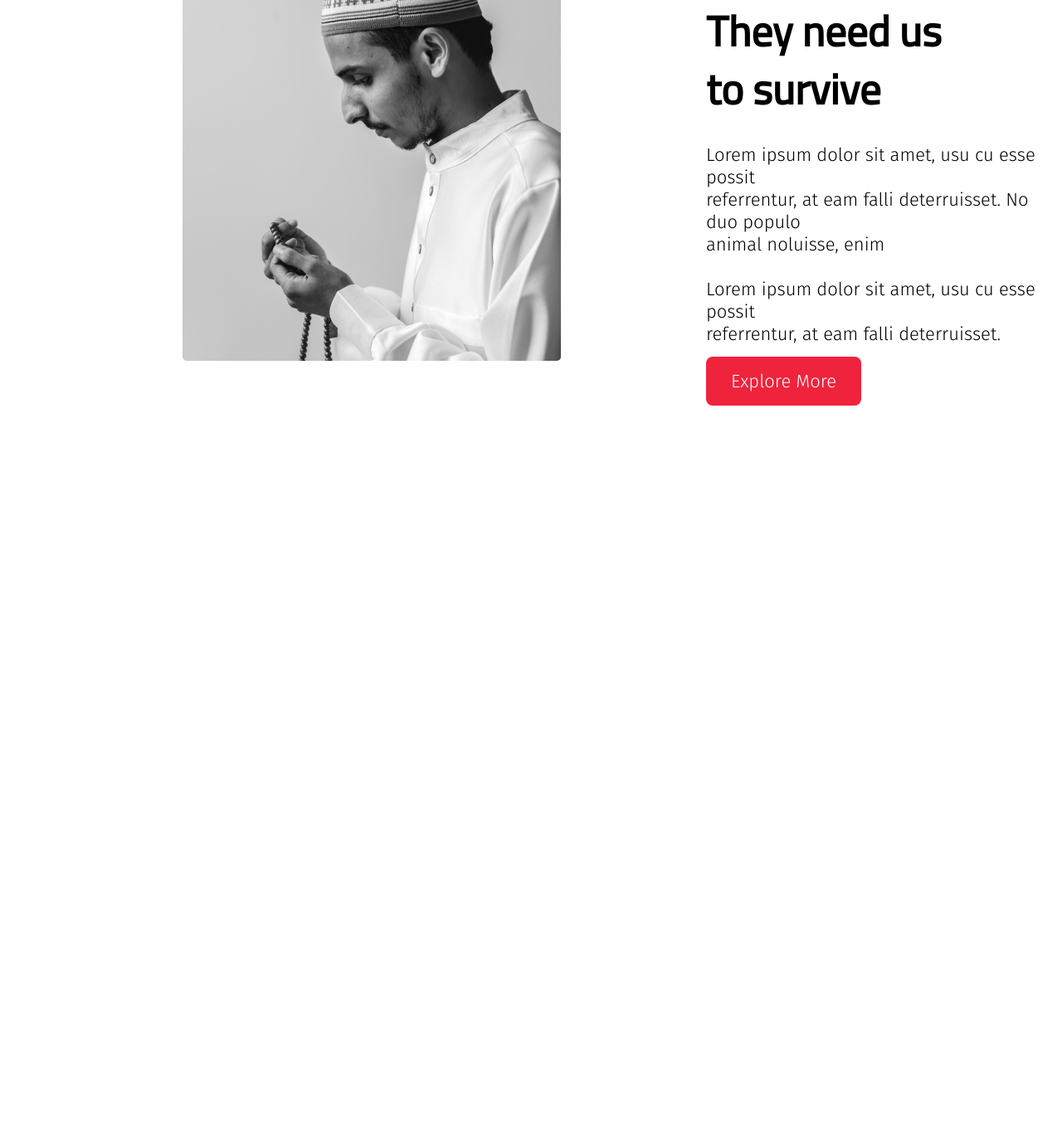
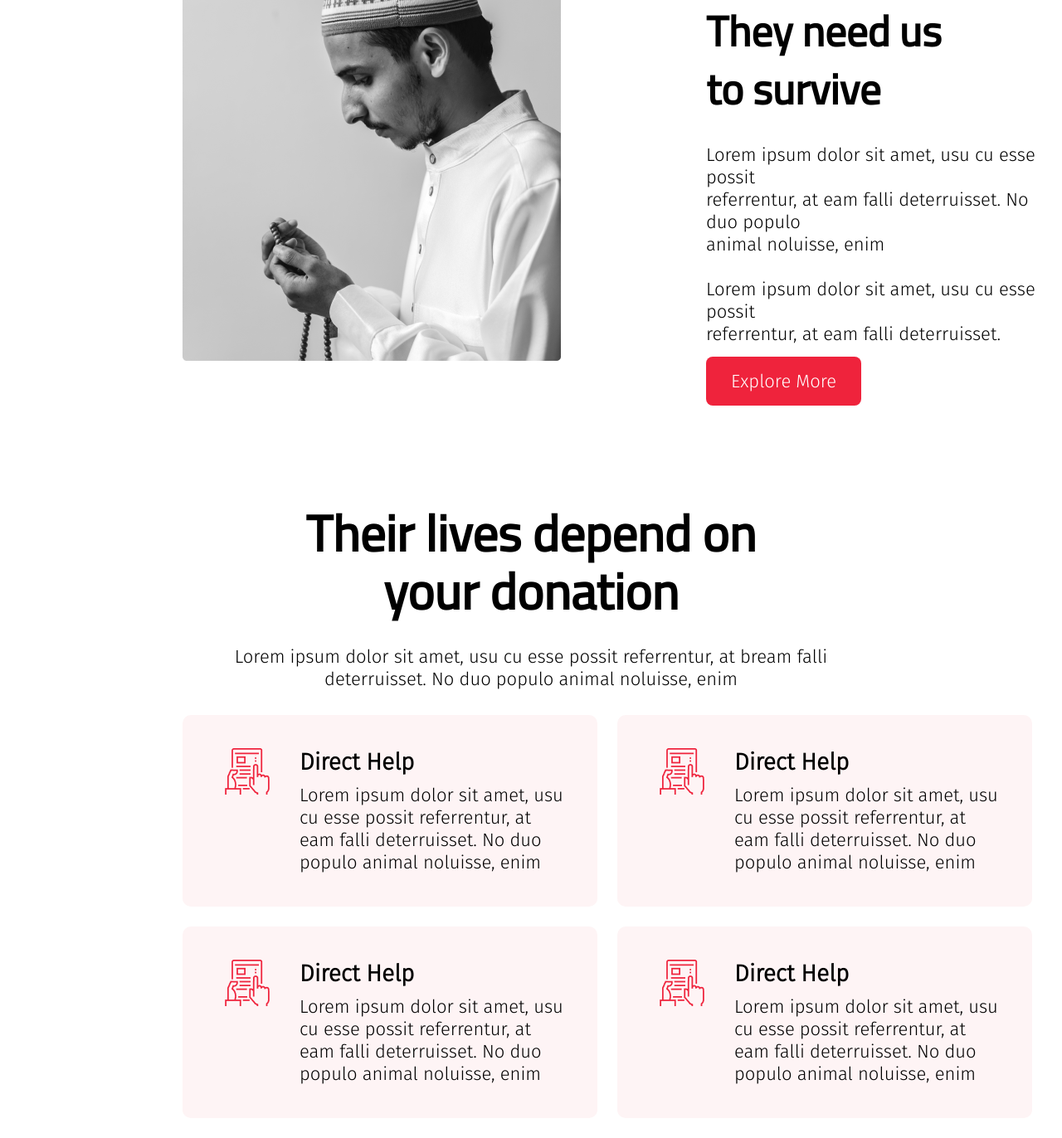
Before and after one commit to meraj2085/eid-zakat, a plain HTML site: page index.html in a window 1280 px wide. Shown: the part 1708-3080 px from the top of the page at 83% size. Before the commit the page ends 2197 px from the top, so only its background shows below. Drawn offline with Linux system fonts and the light colour scheme.

Commit message:
adding live section

```diff
--- a/index.html
+++ b/index.html
@@ -68,6 +68,78 @@
                <a class="donate-btn" href="#0">Explore More</a>
           </div>
      </section>
+
+     <section id="live-sec">
+          <div class="heading-part">
+               <h1>
+                    Their lives depend on <br>
+                    your donation
+               </h1>
+               <p>
+                    Lorem ipsum dolor sit amet, usu cu esse possit referrentur, at bream falli <br>
+                    deterruisset. No duo populo animal noluisse, enim
+               </p>
+          </div>
+
+          <div class="live-container">
+               <div class="box-container">
+                    <div class="box">
+                         <div class="live-img">
+                              <img src="./photoes/read-logo.png" alt="">
+                         </div>
+                         <div class="live-text">
+                              <h1>Direct Help</h1>
+                              <p>Lorem ipsum dolor sit amet, usu <br>
+                                   cu esse possit referrentur, at <br>
+                                   eam falli deterruisset. No duo <br>
+                                   populo animal noluisse, enim
+                              </p>
+                         </div>
+                    </div>
+                    <div class="box">
+                         <div class="live-img">
+                              <img src="./photoes/read-logo.png" alt="">
+                         </div>
+                         <div class="live-text">
+                              <h1>Direct Help</h1>
+                              <p>Lorem ipsum dolor sit amet, usu <br>
+                                   cu esse possit referrentur, at <br>
+                                   eam falli deterruisset. No duo <br>
+                                   populo animal noluisse, enim
+                              </p>
+                         </div>
+                    </div>
+               </div>
+               <div class="box-container">
+                    <div class="box">
+                         <div class="live-img">
+                              <img src="./photoes/read-logo.png" alt="">
+                         </div>
+                         <div class="live-text">
+                              <h1>Direct Help</h1>
+                              <p>Lorem ipsum dolor sit amet, usu <br>
+                                   cu esse possit referrentur, at <br>
+                                   eam falli deterruisset. No duo <br>
+                                   populo animal noluisse, enim
+                              </p>
+                         </div>
+                    </div>
+                    <div class="box">
+                         <div class="live-img">
+                              <img src="./photoes/read-logo.png" alt="">
+                         </div>
+                         <div class="live-text">
+                              <h1>Direct Help</h1>
+                              <p>Lorem ipsum dolor sit amet, usu <br>
+                                   cu esse possit referrentur, at <br>
+                                   eam falli deterruisset. No duo <br>
+                                   populo animal noluisse, enim
+                              </p>
+                         </div>
+                    </div>
+               </div>
+          </div>
+     </section>
 </body>
 
 </html>
--- a/style.css
+++ b/style.css
@@ -87,3 +87,50 @@
      font-size: 22px;
      padding: 30px 0 30px ;
 }
+
+/* section-4 */
+
+#live-sec{
+     padding-top: 135px;
+}
+.heading-part{
+     text-align: center;
+}
+.heading-part h1{
+     font-size: 61px;
+     font-family: 'Cairo', sans-serif;
+     line-height: 70px;
+}
+.heading-part p{
+     font-size: 22px;
+     padding: 30px 0 30px ;
+}
+
+
+.live-container{
+     padding-left: 220px;
+}
+.box-container{
+     display: flex;
+     gap: 1.5rem;
+     padding-bottom: 1.5rem;
+}
+.box{
+     display: flex;
+     background-color: #FEF4F5;
+     border-radius: 10px;
+     width: 450px;
+     padding: 40px 0 40px 50px;
+}
+.live-text{
+     padding-left: 35px;
+}
+.live-text h1{
+     font-size: 28px;
+     font-weight: 800;
+}
+.live-text p{
+     font-size: 22px;
+     padding-top: 10px;
+     text-align: justify;
+}
```
